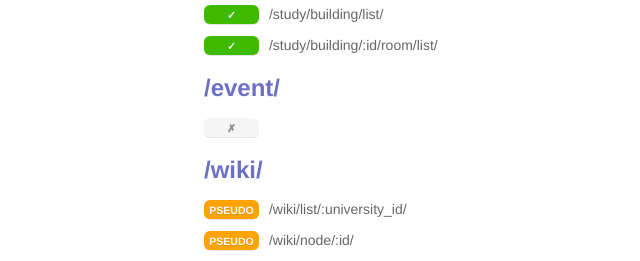
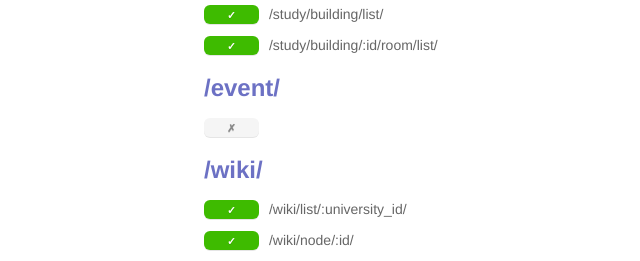
Before and after one commit to pkuapp/Nanbeige_server, a Django app: page /status/ in a window 1280 px wide. Shown: the part 889-1150 px from the top of the page, without its empty margins (62-702 px from the left). Run offline with Django 3.2, Linux system fonts and the light colour scheme; parts of the project's set-up code (start-up, migrations or seed data) failed here and were passed over.

Commit message:
update status.

```diff
--- a/templates/status.html
+++ b/templates/status.html
@@ -261,8 +261,8 @@ a[href$=inline] 	{padding: 0; margin: 0;}
 
 <h2>/wiki/</h2>
 
-<p><c>pseudo</c> /wiki/list/:university_id/</p>
+<p><d>✓</d> /wiki/list/:university_id/</p>
 
-<p><c>pseudo</c> /wiki/node/:id/</p>
+<p><d>✓</d> /wiki/node/:id/</p>
 </body>
 </html>
```
Also changed, not shown: templates/status.md (+2 -2 lines).
